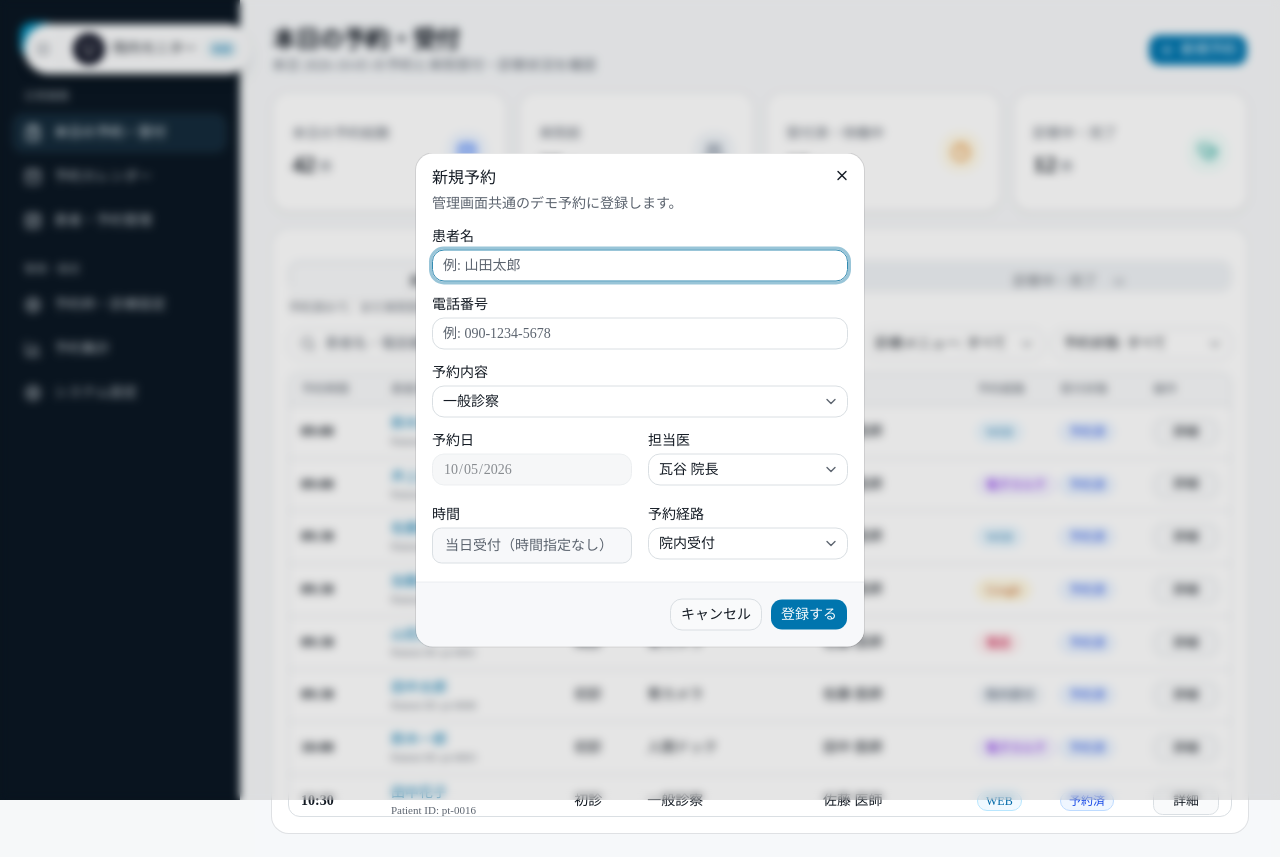
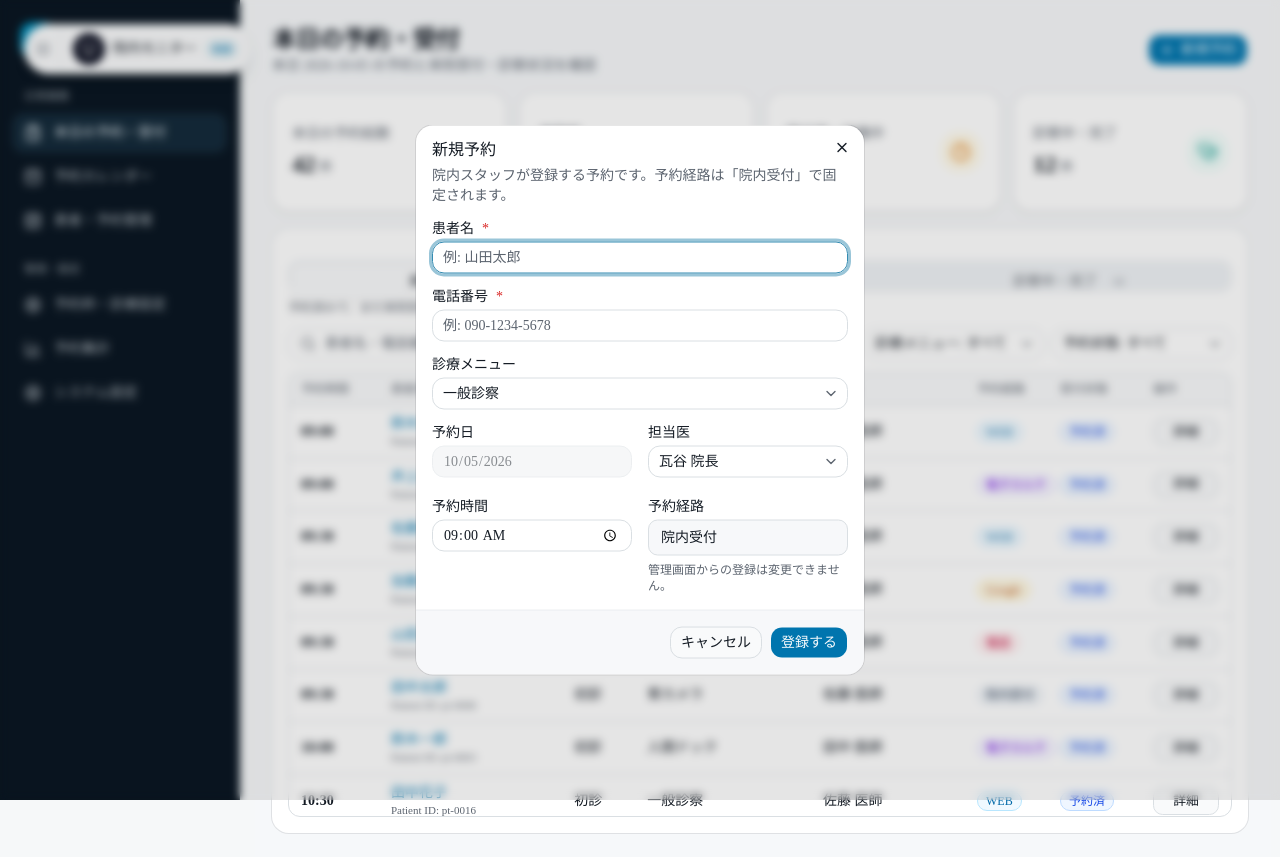
Before and after one commit to crestix-company/crestix-clinic-reservation-system, a Next.js app: page /admin in a window 1280 px wide. Both pictures are taken after a click on the button "新規予約". Built offline with nearby package versions, Linux system fonts and the light colour scheme.

Commit message:
fix: validate clinic-created reservations and lock source

```diff
--- a/src/components/reservations/new-reservation-dialog.tsx
+++ b/src/components/reservations/new-reservation-dialog.tsx
@@ -1,17 +1,16 @@
 "use client";
 
-import { useState } from "react";
+import { useMemo, useState } from "react";
 import { Dialog, DialogContent, DialogDescription, DialogFooter, DialogHeader, DialogTitle } from "@/components/ui/dialog";
 import { Button } from "@/components/ui/button";
 import { Input } from "@/components/ui/input";
 import { Label } from "@/components/ui/label";
 import { Select, SelectContent, SelectItem, SelectTrigger, SelectValue } from "@/components/ui/select";
 import { reservationTypes } from "@/data/mock/reservation-types";
-import { RESERVATION_SOURCE_LABEL } from "@/lib/labels";
 import { getToday } from "@/lib/services/reservation-service";
 import { useDemoStore } from "@/components/admin/demo-store";
 import { checkBookingAvailability } from "@/lib/booking-availability";
-import type { Patient, ReservationSource } from "@/types/domain";
+import type { Patient } from "@/types/domain";
 import type { EnrichedReservation } from "@/lib/services/types";
 
 type Props = {
@@ -24,9 +23,8 @@ type Props = {
   initialPatient?: Patient;
 };
 
-const SOURCES: ReservationSource[] = ["WEB", "LINE", "GOOGLE", "EHR", "COUNTER", "PHONE"];
-
 let localSeq = 0;
+const PHONE_PATTERN = /^(?:0\d{1,4}-?\d{1,4}-?\d{3,4})$/;
 
 export function NewReservationDialog({ open, onOpenChange, onCreate, initialDate, initialTime, initialDoctorId, initialPatient }: Props) {
   const { types, doctors, reservations, schedule } = useDemoStore();
@@ -37,49 +35,73 @@ export function NewReservationDialog({ open, onOpenChange, onCreate, initialDate
   const [date, setDate] = useState(getToday());
   const [doctorId, setDoctorId] = useState(doctors[0]?.id ?? "");
   const [error, setError] = useState("");
-  const [source, setSource] = useState<ReservationSource>("COUNTER");
 
-  const isWalkInGeneral = types.find((t) => t.id === typeId)?.code === "GENERAL";
+  const nameValue = initialPatient?.name ?? patientName;
+  const phoneValue = initialPatient?.phone ?? phone;
+  const nameValid = useMemo(() => {
+    const value = nameValue.trim();
+    return value.length >= 2 && value.length <= 50 && !/^\d+$/.test(value);
+  }, [nameValue]);
+  const phoneValid = useMemo(() => PHONE_PATTERN.test(phoneValue.trim()), [phoneValue]);
 
   function handleSubmit() {
-    if (!(initialPatient?.name ?? patientName).trim()) return;
-    const type = types.find((t) => t.id === typeId)!;
+    setError("");
+    if (!nameValid) { setError("患者名は2〜50文字で、数字のみでは登録できません。"); return; }
+    if (!phoneValid) { setError("電話番号を10〜11桁の国内電話番号形式で入力してください。"); return; }
+
+    const type = types.find((t) => t.id === typeId);
+    if (!type) { setError("診療メニューを選択してください。"); return; }
     const chosenDate = initialDate ?? date;
     const chosenTime = initialTime ?? time;
+    const assignedDoctor = initialDoctorId ?? doctorId;
+    if (!chosenDate || !chosenTime || !assignedDoctor) { setError("予約日・予約時間・担当医を選択してください。"); return; }
+
+    const availability = checkBookingAvailability(
+      { date: chosenDate, time: chosenTime, doctorId: assignedDoctor, reservationTypeId: type.id },
+      reservations,
+      types,
+      schedule,
+    );
+    if (!availability.available) { setError(availability.reason); return; }
+
+    localSeq += 1;
     const now = new Date().toISOString();
-    const slotTime = initialTime ? chosenTime : type.code === "GENERAL" ? "" : chosenTime;
-    const assignedDoctor = initialDoctorId ?? doctorId;
-    if (!chosenDate || !assignedDoctor) { setError("予約日と担当医を選択してください。"); return; }
-    const availability = checkBookingAvailability({ date: chosenDate, time: slotTime, doctorId: assignedDoctor, reservationTypeId: type.id }, reservations, types, schedule);
-    if (!availability.available) { setError(availability.reason); return; }
-    localSeq += 1;
+    const [hour, minute] = chosenTime.split(":").map(Number);
+    const total = hour * 60 + minute + (type.durationMinutes ?? 30);
+    const patientId = initialPatient?.id ?? `pt-new-${localSeq}`;
+    const patient: Patient = initialPatient ?? {
+      id: patientId,
+      clinicId: type.clinicId,
+      name: patientName.trim(),
+      kana: "",
+      phone: phone.trim(),
+      birthDate: "未登録",
+      ehrPatientId: undefined,
+    };
+
     const reservation: EnrichedReservation = {
       id: `rsv-new-${localSeq}`,
       clinicId: type.clinicId,
-      patientId: initialPatient?.id ?? `pt-new-${localSeq}`,
+      patientId,
       reservationTypeId: type.id,
       doctorId: assignedDoctor,
       reservationDate: chosenDate,
-      startTime: slotTime,
-      endTime: slotTime ? (() => { const [hour, minute] = slotTime.split(":").map(Number); const total = hour * 60 + minute + (type.durationMinutes ?? 30); return `${String(Math.floor(total / 60)).padStart(2, "0")}:${String(total % 60).padStart(2, "0")}`; })() : "",
-      reservationSource: source,
-      acquisitionSource: source,
+      startTime: chosenTime,
+      endTime: `${String(Math.floor(total / 60)).padStart(2, "0")}:${String(total % 60).padStart(2, "0")}`,
+      reservationSource: "COUNTER",
+      acquisitionSource: "COUNTER",
       status: "RESERVED",
       notes: "",
       createdAt: now,
       updatedAt: now,
-      patient: initialPatient ?? {
-        id: `pt-new-${localSeq}`,
-        clinicId: type.clinicId,
-        name: patientName.trim(),
-        kana: "",
-        phone: phone.trim() || "未登録",
-        birthDate: "未登録",
-      },
+      patient,
       reservationType: type,
     };
+
     onCreate(reservation);
-    setPatientName(""); setPhone(""); setError("");
+    setPatientName("");
+    setPhone("");
+    setError("");
     onOpenChange(false);
   }
 
@@ -88,66 +110,45 @@ export function NewReservationDialog({ open, onOpenChange, onCreate, initialDate
       <DialogContent className="sm:max-w-md">
         <DialogHeader>
           <DialogTitle>新規予約</DialogTitle>
-          <DialogDescription>管理画面共通のデモ予約に登録します。</DialogDescription>
+          <DialogDescription>院内スタッフが登録する予約です。予約経路は「院内受付」で固定されます。</DialogDescription>
         </DialogHeader>
 
         <div className="space-y-4">
           <div className="space-y-1.5">
-            <Label htmlFor="new-res-name">患者名</Label>
-            <Input id="new-res-name" value={initialPatient?.name ?? patientName} disabled={!!initialPatient} onChange={(e) => setPatientName(e.target.value)} placeholder="例: 山田太郎" />
+            <Label htmlFor="new-res-name">患者名 <span className="text-destructive">*</span></Label>
+            <Input id="new-res-name" value={nameValue} disabled={!!initialPatient} onChange={(e) => setPatientName(e.target.value)} placeholder="例: 山田太郎" aria-invalid={!initialPatient && patientName.length > 0 && !nameValid} />
+            {!initialPatient && patientName.length > 0 && <p className={`text-xs ${nameValid ? "text-emerald-700" : "text-destructive"}`}>{nameValid ? "入力形式OK" : "2〜50文字で入力してください（数字のみ不可）"}</p>}
           </div>
-          <div className="space-y-1.5"><Label htmlFor="new-res-phone">電話番号</Label><Input id="new-res-phone" value={initialPatient?.phone ?? phone} disabled={!!initialPatient} onChange={(e) => setPhone(e.target.value)} placeholder="例: 090-1234-5678" /></div>
 
           <div className="space-y-1.5">
-            <Label>予約内容</Label>
+            <Label htmlFor="new-res-phone">電話番号 <span className="text-destructive">*</span></Label>
+            <Input id="new-res-phone" value={phoneValue} disabled={!!initialPatient} onChange={(e) => setPhone(e.target.value)} placeholder="例: 090-1234-5678" aria-invalid={!initialPatient && phone.length > 0 && !phoneValid} />
+            {!initialPatient && phone.length > 0 && <p className={`text-xs ${phoneValid ? "text-emerald-700" : "text-destructive"}`}>{phoneValid ? "電話番号形式OK" : "10〜11桁の国内電話番号を入力してください"}</p>}
+          </div>
+
+          <div className="space-y-1.5">
+            <Label>診療メニュー</Label>
             <Select value={typeId} onValueChange={(v) => v && setTypeId(v)}>
-              <SelectTrigger className="w-full">
-                  <SelectValue>{(v: string) => types.find((t) => t.id === v)?.name ?? ""}</SelectValue>
-              </SelectTrigger>
-              <SelectContent>
-                {types.filter((t) => t.active).map((t) => (
-                  <SelectItem key={t.id} value={t.id}>
-                    {t.name}
-                  </SelectItem>
-                ))}
-              </SelectContent>
+              <SelectTrigger className="w-full"><SelectValue>{(v: string) => types.find((t) => t.id === v)?.name ?? ""}</SelectValue></SelectTrigger>
+              <SelectContent>{types.filter((t) => t.active).map((t) => <SelectItem key={t.id} value={t.id}>{t.name}</SelectItem>)}</SelectContent>
             </Select>
           </div>
-          <div className="grid grid-cols-2 gap-4"><div className="space-y-1.5"><Label htmlFor="new-res-date">予約日</Label><Input id="new-res-date" type="date" value={initialDate ?? date} disabled={!!initialDate} onChange={(e) => setDate(e.target.value)} /></div><div className="space-y-1.5"><Label>担当医</Label><Select value={initialDoctorId ?? doctorId} onValueChange={(v) => v && setDoctorId(v)} disabled={!!initialDoctorId}><SelectTrigger className="w-full"><SelectValue>{(v: string) => doctors.find((d) => d.id === v)?.name ?? "担当医"}</SelectValue></SelectTrigger><SelectContent>{doctors.filter((d) => d.active).map((d) => <SelectItem key={d.id} value={d.id}>{d.name}</SelectItem>)}</SelectContent></Select></div></div>
 
           <div className="grid grid-cols-2 gap-4">
-            <div className="space-y-1.5">
-              <Label htmlFor="new-res-time">時間</Label>
-              {isWalkInGeneral && !initialTime ? (
-                <div className="flex h-9 items-center rounded-md border bg-muted/50 px-3 text-sm text-muted-foreground">当日受付（時間指定なし）</div>
-              ) : (
-                <Input id="new-res-time" type="time" value={initialTime ?? time} disabled={!!initialTime} onChange={(e) => setTime(e.target.value)} />
-              )}
-            </div>
-            <div className="space-y-1.5">
-              <Label>予約経路</Label>
-              <Select value={source} onValueChange={(v) => setSource(v as ReservationSource)}>
-                <SelectTrigger className="w-full">
-                  <SelectValue>{(v: ReservationSource) => RESERVATION_SOURCE_LABEL[v] ?? ""}</SelectValue>
-                </SelectTrigger>
-                <SelectContent>
-                  {SOURCES.map((s) => (
-                    <SelectItem key={s} value={s}>
-                      {RESERVATION_SOURCE_LABEL[s]}
-                    </SelectItem>
-                  ))}
-                </SelectContent>
-              </Select>
-            </div>
+            <div className="space-y-1.5"><Label htmlFor="new-res-date">予約日</Label><Input id="new-res-date" type="date" value={initialDate ?? date} disabled={!!initialDate} onChange={(e) => setDate(e.target.value)} /></div>
+            <div className="space-y-1.5"><Label>担当医</Label><Select value={initialDoctorId ?? doctorId} onValueChange={(v) => v && setDoctorId(v)} disabled={!!initialDoctorId}><SelectTrigger className="w-full"><SelectValue>{(v: string) => doctors.find((d) => d.id === v)?.name ?? "担当医"}</SelectValue></SelectTrigger><SelectContent>{doctors.filter((d) => d.active).map((d) => <SelectItem key={d.id} value={d.id}>{d.name}</SelectItem>)}</SelectContent></Select></div>
+          </div>
+
+          <div className="grid grid-cols-2 gap-4">
+            <div className="space-y-1.5"><Label htmlFor="new-res-time">予約時間</Label><Input id="new-res-time" type="time" value={initialTime ?? time} disabled={!!initialTime} onChange={(e) => setTime(e.target.value)} /></div>
+            <div className="space-y-1.5"><Label>予約経路</Label><div className="flex h-9 items-center rounded-md border bg-muted/50 px-3 text-sm font-medium">院内受付</div><p className="text-xs text-muted-foreground">管理画面からの登録は変更できません。</p></div>
           </div>
         </div>
 
         {error && <p role="alert" className="text-sm text-destructive">{error}</p>}
 
         <DialogFooter>
-          <Button variant="outline" onClick={() => onOpenChange(false)}>
-            キャンセル
-          </Button>
+          <Button variant="outline" onClick={() => onOpenChange(false)}>キャンセル</Button>
           <Button onClick={handleSubmit}>登録する</Button>
         </DialogFooter>
       </DialogContent>
```
